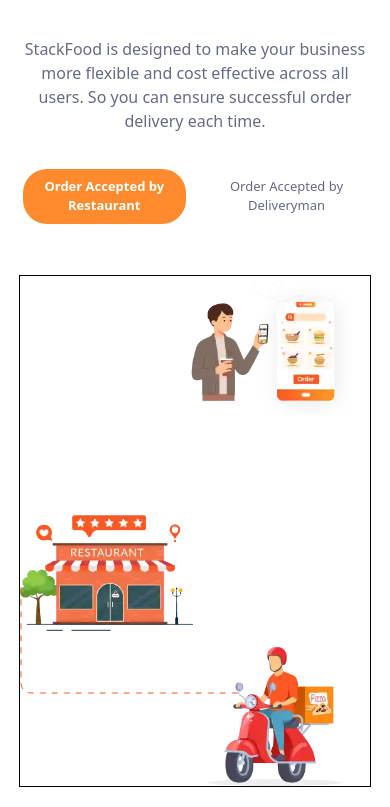
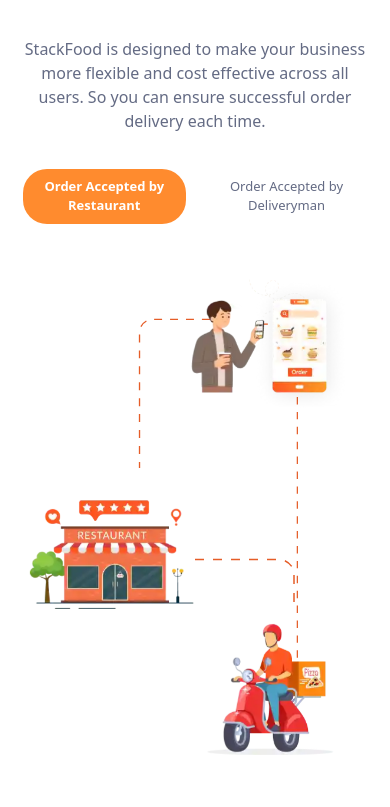
Before and after one commit to Diwa07/stackFood-Design-, a React (Create React App) app: page / in a window 390 px wide. Shown: the part 2175-2982 px from the top of the page. Built offline with nearby package versions, Linux system fonts and the light colour scheme.

Commit message:
almost done

```diff
--- a/src/app/home/SecondPage.js
+++ b/src/app/home/SecondPage.js
@@ -96,7 +96,7 @@
                 </div>
               </div>
               <div className="md:absolute max-lg:h-[13rem] top-0 max-md:order-1 -z-10 ">
-                <div className="relative p-2 h-[14.5rem] w-[20.5rem] " style={{backgroundImage: `url(${monitor})`, backgroundSize:'contain', backgroundPosition:'center'}}>
+                <div className="relative p-2 h-[14.5rem] w-[20.5rem] " style={{backgroundImage: `url(${monitor})`, backgroundSize:'cover', backgroundPosition:'center'}}>
                   {/* <img src={monitor} alt="" className="w-full h-full" /> */}
 
                   <Swiper
--- a/src/app/home/ThirdPage.js
+++ b/src/app/home/ThirdPage.js
@@ -1,6 +1,7 @@
 import React from 'react'
 import img from '../../image/thirdscreen.webp'
 import img2 from '../../image/thirdscreenb.webp'
+import ellipse from "../../image/Ellipse-2218.png";
 const ThirdPage = () => {
   return (
     <div className='h-auto px-[2%]  mb-[5%] ' >
@@ -22,22 +23,44 @@
 
         </div>
         <div className='py-[4%]   px-[3%]  ' >
+             {/* mobile */}
+            <div className= 'relative flex justify-center md:hidden ' >
 
-            <div className= 'md:hidden relative  border border-[black]' >
+            <img src={img} alt='' className='h-[30rem]' />
+            <div className='absolute bottom-0 left-0 flex w-full h-full -z-10'>
 
-            <img src={img} alt='' />
-<div className='absolute bottom-0 left-0 '>
-<svg xmlns="http://www.w3.org/2000/svg" width="221" height="200" viewBox="0 0 221 200" fill="none"><path class="down_path" style={{
-          strokeWidth: 1,
-          strokeDasharray: '6 6',
-          animation: 'dashSvgUp 30s linear infinite'
-        }} d="M1 0V97C1 102.523 5.47715 107 11 107H220.5" stroke="#E55D28" stroke-dasharray="6 6"></path></svg>
+
+<div className='absolute top-[9%] left-[32%]' >
+
+<svg xmlns="http://www.w3.org/2000/svg" width="100" height="150" viewBox="0 0 66 113" fill="none"><path d="M66 1H11C5.47715 1 1 5.47715 1 11V113" stroke="#E55D28" stroke-dasharray="6 6"></path></svg>
+
 </div>
+
+
+
+<div className='absolute right-[13%] top-[10%] ' >
+
+<svg xmlns="http://www.w3.org/2000/svg" width="100" height="370" viewBox="0 0 38 298" fill="none"><path d="M0 297H27C32.5228 297 37 292.523 37 287V11C37 5.47716 32.5228 1 27 1H9.67045" stroke="#E55D28" stroke-dasharray="6 6"></path></svg>
+</div>
+
+ <div className='absolute bottom-[30%] left-[50%] ' >
+ <svg xmlns="http://www.w3.org/2000/svg" width="150" height="55" viewBox="0 0 100 34" fill="none">
+    <path class="transition-path" d="M0 1H56C61.5228 1 66 5.47715 66 11V30.5" stroke="#E55D28" stroke-dasharray="6 6"></path>
+  </svg>
+ </div>
+
+
+
+
+</div>
+
+
+
 
 
             </div>
 
-
+ {/* other  */}
 
       <div  className='relative py-14 max-md:hidden' >
 
@@ -56,12 +79,13 @@
 </div>
 
 <div className='absolute bottom-0 right-0 ' >
-<svg xmlns="http://www.w3.org/2000/svg" width="450" height="300" viewBox="0 0 450 300" fill="none"><path className='side_path' d="M193 1H392C397.523 1 402 5.47715 402 11V168C402 173.523 397.523 178 392 178H0" stroke="#E55D28" stroke-dasharray="6 6"></path></svg>
-
+<svg xmlns="http://www.w3.org/2000/svg" width="550" height="355" viewBox="0 0 450 300" fill="none" >
+  <path className="side_path" d="M193 1H392C397.523 1 402 5.47715 402 11V168C402 173.523 397.523 178 392 178H0" stroke="#E55D28" strokeDasharray="6 6"></path>
+</svg>
 </div>
 <div className='absolute bottom-0 left-[15%]' >
 
-<svg xmlns="http://www.w3.org/2000/svg" width="221" height="200" viewBox="0 0 221 200" fill="none"><path class="down_path" style={{
+<svg xmlns="http://www.w3.org/2000/svg" width="400" height="300" viewBox="0 0 221 200" fill="none"><path class="down_path" style={{
           strokeWidth: 1,
           strokeDasharray: '6 6',
           animation: 'dashSvgUp 30s linear infinite'
--- a/src/index.css
+++ b/src/index.css
@@ -99,6 +99,20 @@
 
 .side_path {
   stroke-width: 1;
-  stroke-dasharray: 6 6 !important;
+  stroke-dasharray: 6 6 ;
   animation: dashSvgTwo 30s linear infinite;
 }
+
+.svg-container {
+  position: relative;
+  width: 67px;
+  height: 31px;
+}
+
+.transition-path {
+  transition: stroke 0.5s ease; /* Transition effect for stroke color */
+}
+
+.svg-container:hover .transition-path {
+  stroke: blue; /* New stroke color on hover */
+}
```
